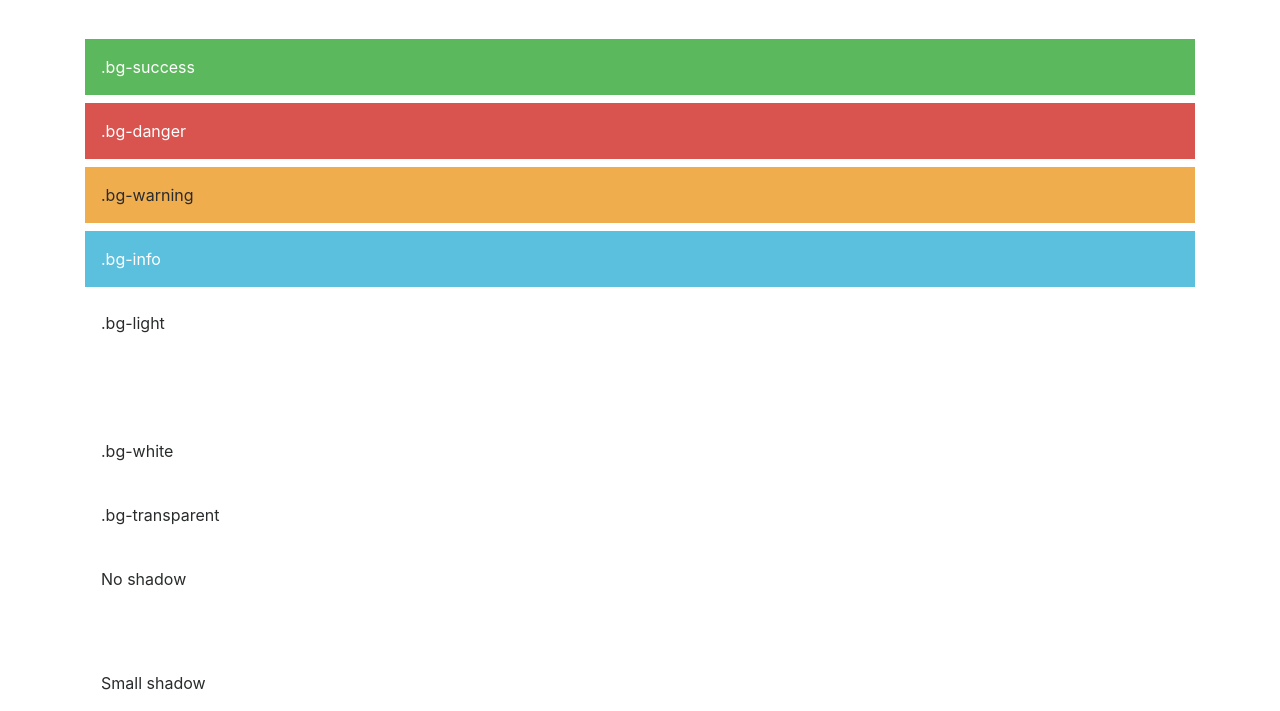
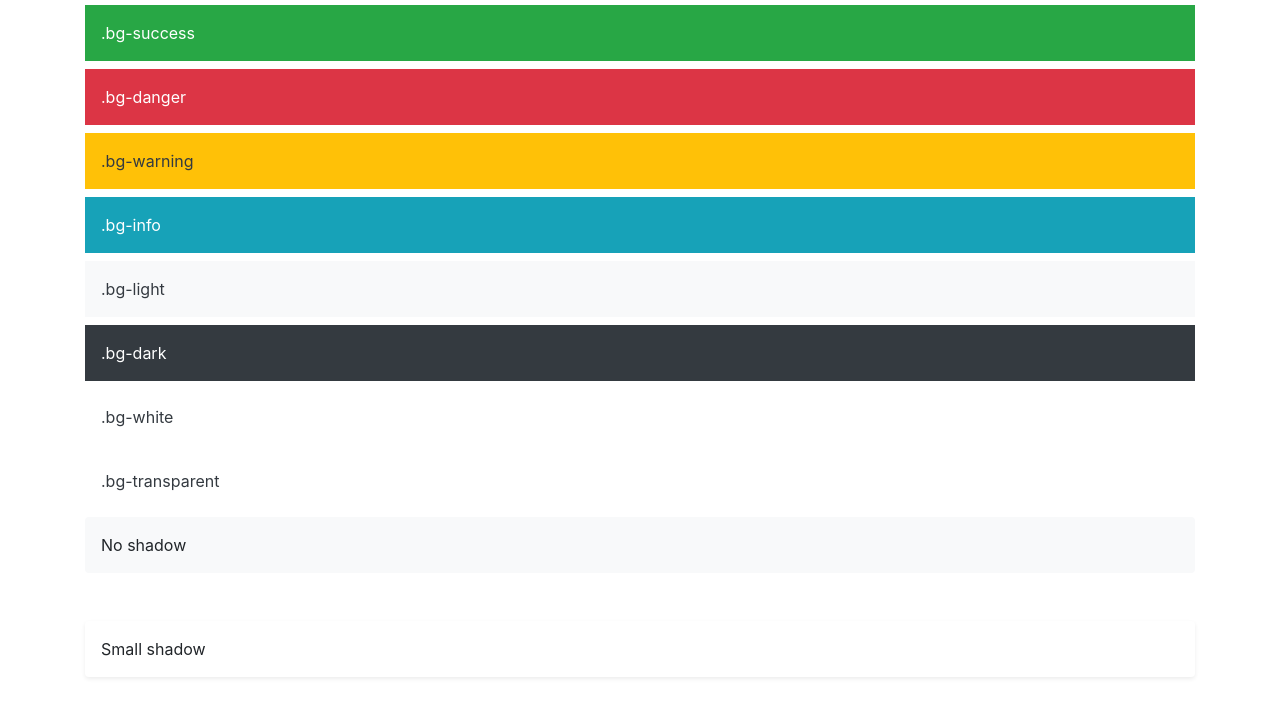
Before and after one commit to 0410MikaP/web2-10, a plain HTML site: page index.html in a window 1280 px wide. Shown: the part 235-946 px from the top of the page. Drawn offline with nearby package versions, Linux system fonts and the light colour scheme.

Commit message:
Update index.html

```diff
--- a/index.html
+++ b/index.html
@@ -4,7 +4,7 @@
 <meta charset="utf-8">
 <meta name="viewport"content="width=device-width,initial-scale=1,shrink-to-fit=no">
 <title>はじめてのBootstrap</title>
-<link rel="stylesheet"href="https://maxcdn.bootstrapcdn.com/bootstrap/4.0.0-deta/css/bootstrap.min.css">
+<link rel="stylesheet" href="https://stackpath.bootstrapcdn.com/bootstrap/4.1.3/css/bootstrap.min.css" integrity="sha384-MCw98/SFnGE8fJT3GXwEOngsV7Zt27NXFoaoApmYm81iuXoPkFOJwJ8ERdknLPMO" crossorigin="anonymous">
 </head>
 <body>
 <nav class="navbar navbar-expand-lg navbar-light bg-light">
```
